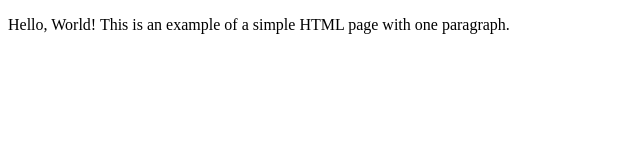
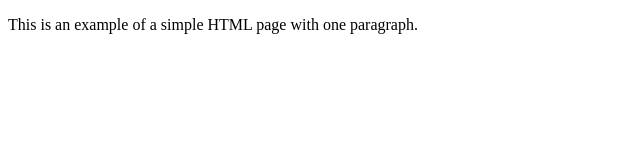
Before and after one commit to eytanseidman15/vercel-test, a website: page pages/index.html in a window 1280 px wide. Shown: the whole page, without its empty margins (0-640 px from the left). Drawn offline with Linux system fonts and the light colour scheme.

Commit message:
updating static file

```diff
--- a/pages/index.html
+++ b/pages/index.html
@@ -4,6 +4,6 @@
         <title>Example</title>
     </head>
     <body>
-        <p>Hello, World! This is an example of a simple HTML page with one paragraph.</p>
+        <p>This is an example of a simple HTML page with one paragraph.</p>
     </body>
 </html>
```
